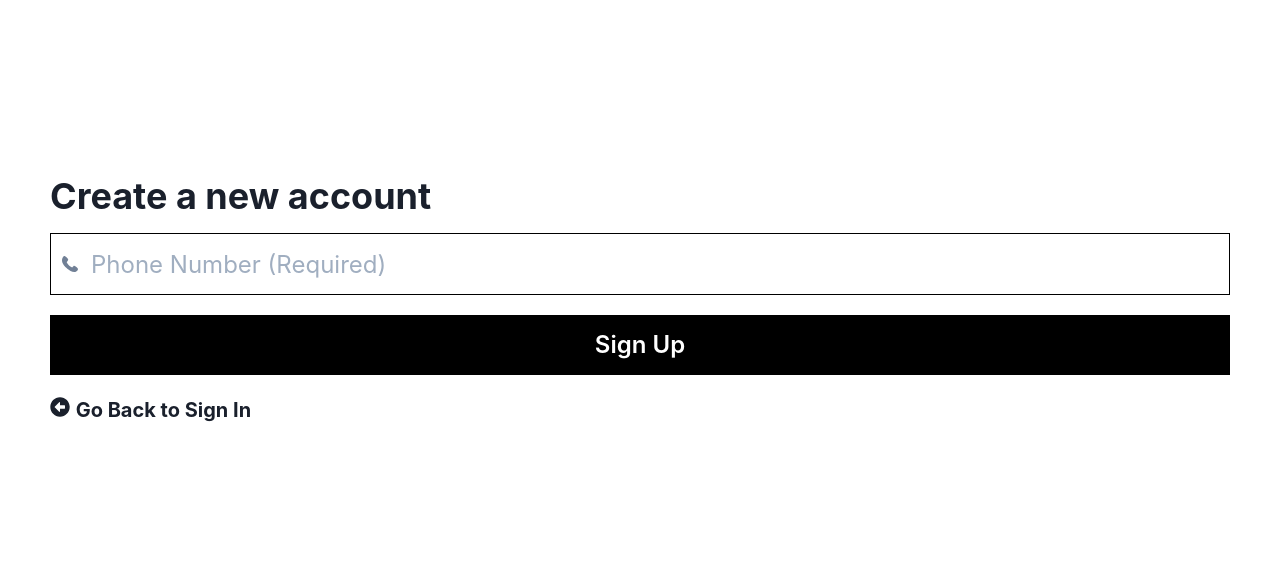
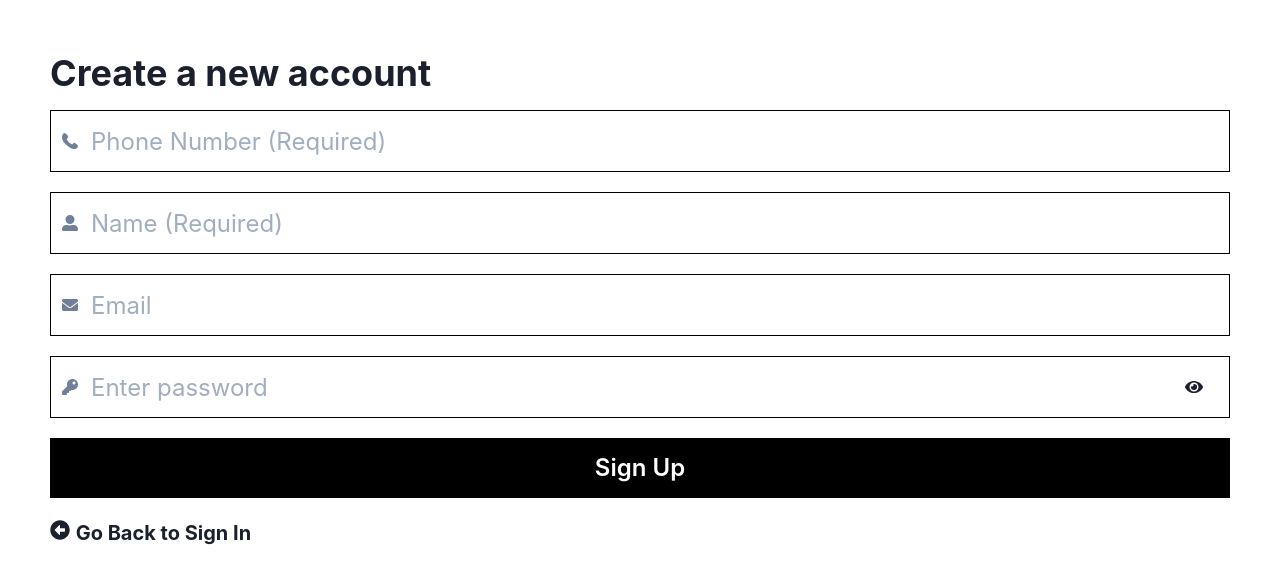
Before and after one commit to itskhaledmohammad/ts-react-login-flow, a React (Create React App) app: page /signup in a window 1280 px wide. Shown: the part 103-686 px from the top of the page. Built offline with nearby package versions, Linux system fonts and the light colour scheme.

Commit message:
Completed the signup page.

```diff
--- a/src/signup/Signup.tsx
+++ b/src/signup/Signup.tsx
@@ -1,8 +1,8 @@
 import React, { useState } from 'react';
-import { Flex, Text, Button, Icon, useToast, Input, Link, InputGroup, InputLeftElement} from "@chakra-ui/react";
+import { Flex, Text, Button, Icon, useToast, Input, Link, InputGroup, InputLeftElement, InputRightElement} from "@chakra-ui/react";
 import { PhoneIcon } from '@chakra-ui/icons';
-import { FaArrowAltCircleLeft, FaEnvelope } from 'react-icons/fa';
 import {Link as RLink} from "react-router-dom";
+import { FaEye, FaEyeSlash, FaKey, FaUserAlt, FaEnvelope, FaArrowAltCircleLeft } from 'react-icons/fa';
 
 const commonStyle = {
     width: "100%",
@@ -23,14 +23,35 @@ export const Signup = ():JSX.Element => {
     const [name, setName] = useState<string>("");
     const [email, setEmail] = useState<string>("");
     const [password, setPassword] = useState<string>("");
+    const [show, setShow] = useState<boolean>(false)
 
 
-
+    const handlePasswordShow = () => setShow(!show)
     const handleOTP = () => {
         if(!phone) {
             toast({
                 title: "Validation Unsuccessful",
-                description: "Please enter a valid OTP",
+                description: "Phone Number can't be empty",
+                status: "error",
+                duration: 1000,
+                isClosable: true,
+                position: "top"
+              })
+        }
+        else if(!name) {
+            toast({
+                title: "Validation Unsuccessful",
+                description: "Name can't be empty",
+                status: "error",
+                duration: 1000,
+                isClosable: true,
+                position: "top"
+              })
+        }
+        else if(!password) {
+            toast({
+                title: "Validation Unsuccessful",
+                description: "Password can't be empty",
                 status: "error",
                 duration: 1000,
                 isClosable: true,
@@ -41,6 +62,7 @@ export const Signup = ():JSX.Element => {
     return (
     <Flex direction="column" width="100%" padding="50px" justifyContent="center" alignItems="center">
         <Text fontSize="4xl" align="left" width="100%" as="strong">Create a new account</Text>
+
         <InputGroup {...commonStyle}>
             <InputLeftElement
               pointerEvents="none"
@@ -48,7 +70,46 @@ export const Signup = ():JSX.Element => {
               height="100%"
             />
             <Input type="tel" placeholder="Phone Number (Required)" paddingTop="30px" paddingBottom="30px" fontSize="2xl" borderRadius="0" borderColor="black" onChange={(e) => setPhone(e.target.value)}/>
-    </InputGroup>
+        </InputGroup>
+
+        <InputGroup {...commonStyle}>
+            <InputLeftElement
+              pointerEvents="none"
+              children={<Icon as={FaUserAlt} color="gray.500" />}
+              height="100%"
+            />
+            <Input type="tel" placeholder="Name (Required)" paddingTop="30px" paddingBottom="30px" fontSize="2xl" borderRadius="0" borderColor="black" onChange={(e) => setName(e.target.value)}/>
+        </InputGroup>
+
+        <InputGroup {...commonStyle}>
+            <InputLeftElement
+              pointerEvents="none"
+              children={<Icon as={FaEnvelope} color="gray.500" />}
+              height="100%"
+            />
+            <Input type="tel" placeholder="Email" paddingTop="30px" paddingBottom="30px" fontSize="2xl" borderRadius="0" borderColor="black" onChange={(e) => setEmail(e.target.value)}/>
+        </InputGroup>
+
+        <InputGroup {...commonStyle}>
+            <InputLeftElement
+              pointerEvents="none"
+              children={<Icon as={FaKey} color="gray.500"/>}
+              height="100%"
+            />
+            <Input
+                pr="4.5rem"
+                type={show ? "text" : "password"}
+                placeholder="Enter password"
+                paddingTop="30px" paddingBottom="30px" fontSize="2xl" borderRadius="0" borderColor="black"
+                onChange={(e) => setPassword(e.target.value)}
+            />
+            <InputRightElement width="4.5rem" height="100%">
+                <Button  size="lg" onClick={handlePasswordShow} backgroundColor="transparent" _hover={{backgroundColor: "transparent"}} >
+                <Icon as={show ? FaEyeSlash : FaEye} />
+                </Button>
+            </InputRightElement>
+        </InputGroup>
+
 
         <Button {...commonStyle} size="lg" {...blackButtonStyle}  padding="30px 0" onClick={handleOTP}>
             <Text fontSize="2xl">Sign Up</Text>
```
